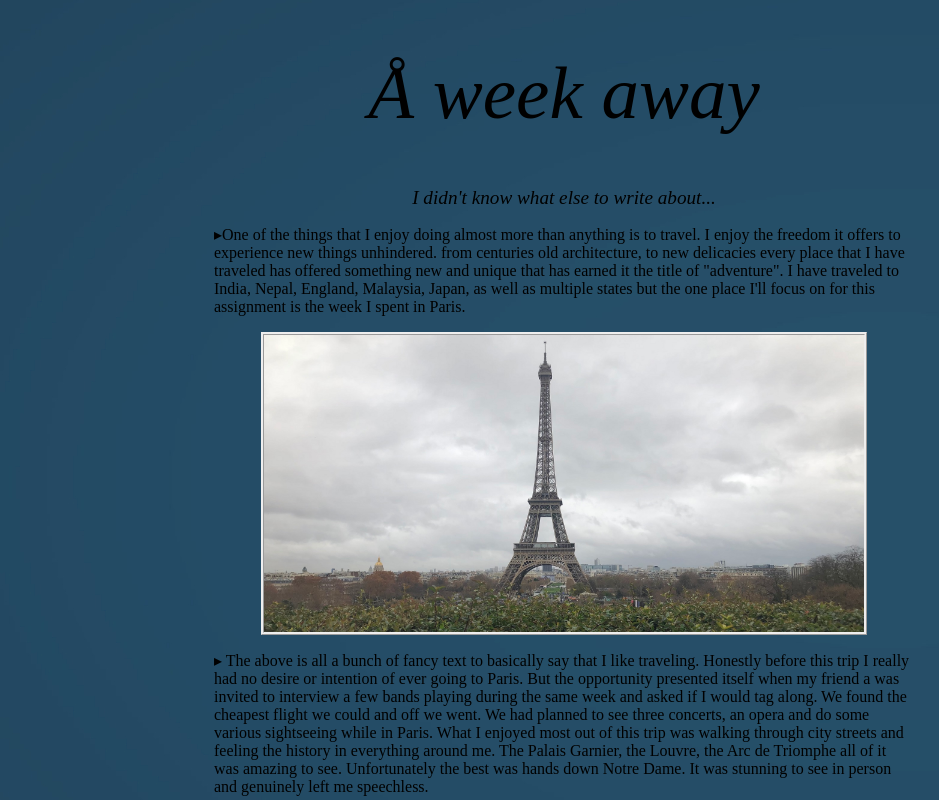
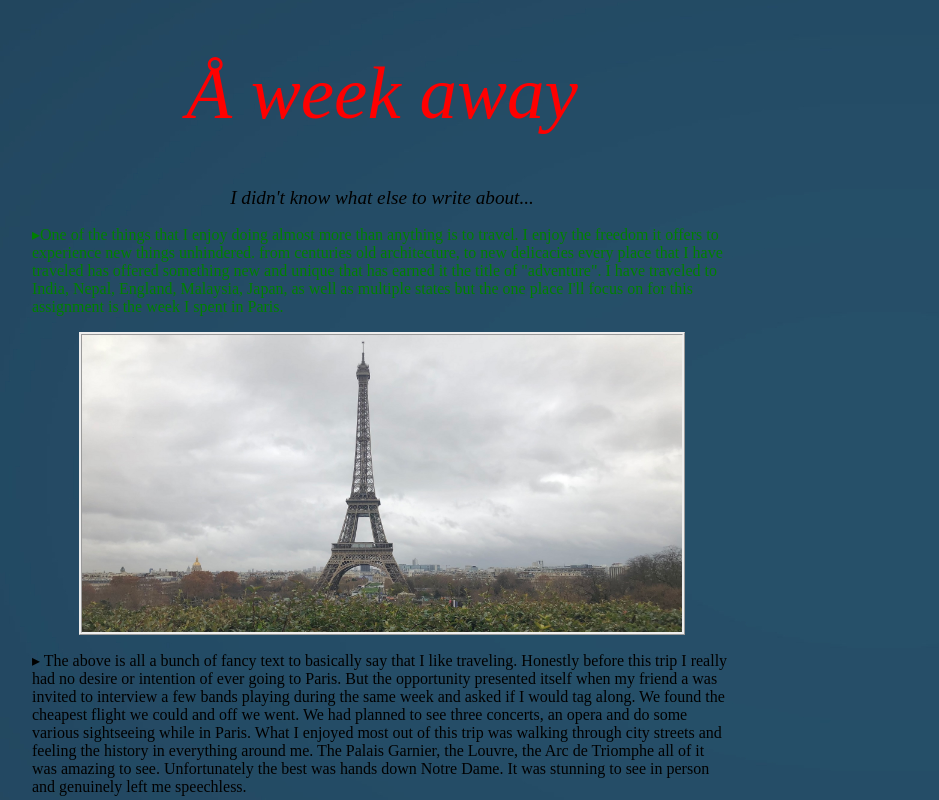
Before and after one commit to LC101-September-2021/assignment-4-html-me-something-JGrisw, a website: page index.html in a window 1280 px wide. Shown: the top 800 px of the page, without its empty margins (76-1015 px from the left). Drawn offline with Linux system fonts and the light colour scheme.

Commit message:
took out one line on css that changed margins back to 8px

```diff
--- a/styles.css
+++ b/styles.css
@@ -18,7 +18,7 @@ body {
   margin: 8px;
   width: 100%;
   max-width: 900px;
-  margin: 0 auto;
+
   background-image: url(images/background.jpg);
   background-attachment: fixed;
   display: block;
@@ -28,11 +28,11 @@ p {
   margin-right: 100px;
 }
 #testP {
-  color: black; //this could be green but i chose black
+  color: green;
 }
 
 #mainHeading {
-  color: black; // this is supposed to be red but i didnt like it so i chose black
+  color: red;
 }
 
 #Tower {
```
